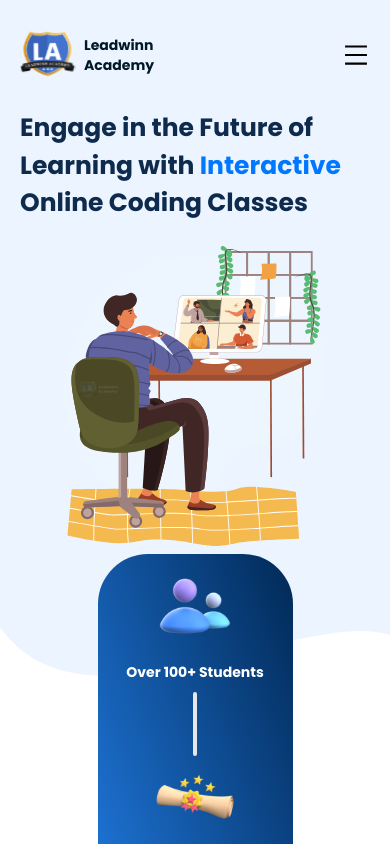
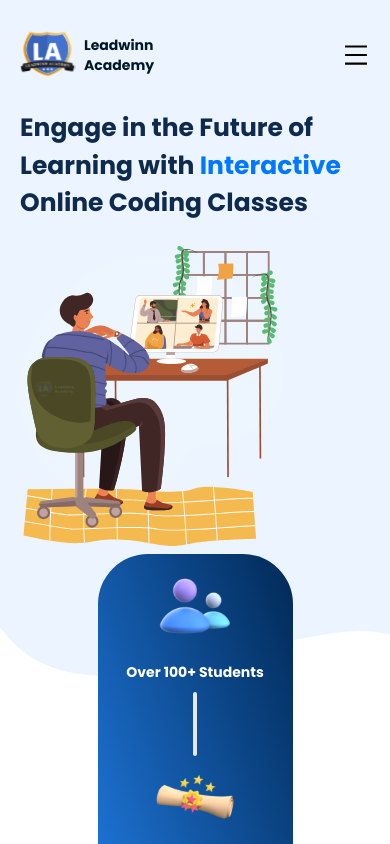
Before and after one commit to Adeleyeha-17/Leadwinn-Academy, a React (Vite) app: page / in a window 390 px wide. Shown: the top 844 px of the page. Built offline with nearby package versions, Linux system fonts and the light colour scheme.

Commit message:
updated hero section

```diff
--- a/src/components/Hero/Hero.tsx
+++ b/src/components/Hero/Hero.tsx
@@ -40,7 +40,7 @@ export const Hero: React.FC<HomeProps> = () => {
           <Button path="" title="Discover Course" />
         </div>
     <div className="md:w-2/5">
-        <img src="./homeIllustration.svg" alt="home illustration" className="mx-auto w-3/4 md:w-full h-full"/>
+        <img src="./homeIllustration.svg" alt="home illustration" className="w-3/4 md:w-full h-full"/>
     </div>
       </div>
 
```
